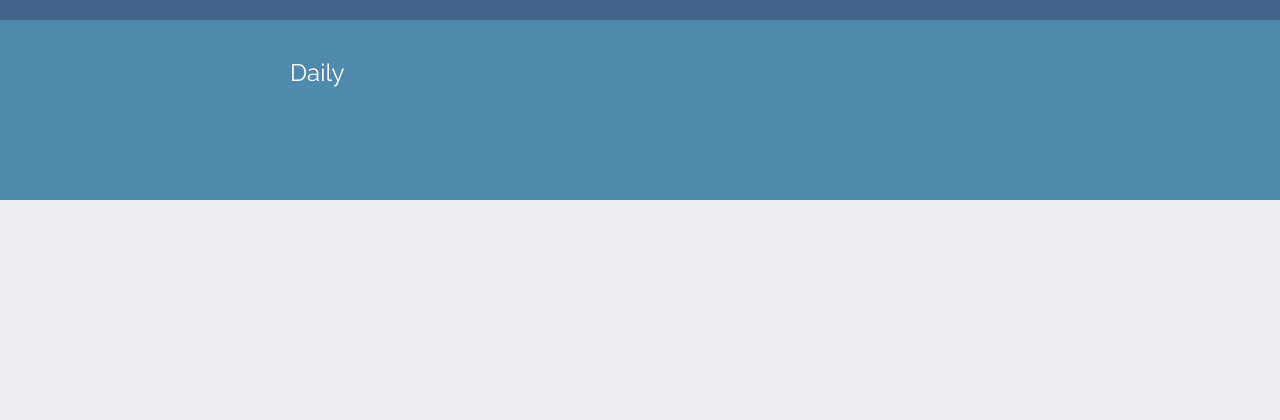
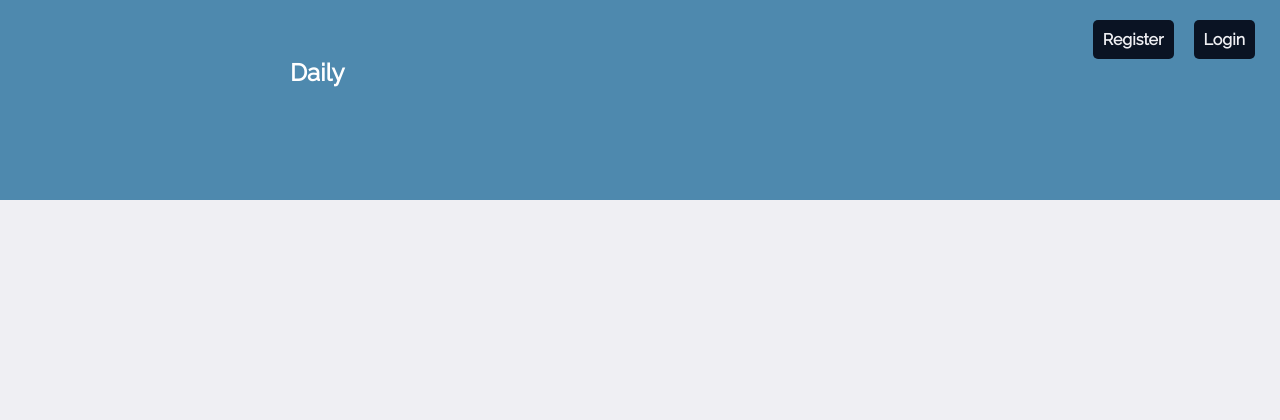
Before and after one commit to Benitmulindwa/daily, a Flask app: page / in a window 1280 px wide. Shown: the top 420 px of the page. Run offline with Flask 3, Linux system fonts and the light colour scheme; data that the repository does not hold is empty.

Commit message:
created logout functionalities

```diff
--- a/daily/routes.py
+++ b/daily/routes.py
@@ -3,7 +3,7 @@ from daily.forms import RegisterForm, LoginForm
 from daily import app,db,bcrypt
 import requests
 from daily.models import User
-from flask_login import login_user
+from flask_login import login_user, logout_user
 
 @app.route("/")
 def home():
@@ -52,3 +52,9 @@ def login():
              flash("Username and Password are not match!", 'danger')
 
     return render_template("users/login.html", form=form)
+
+@app.route("/logout")
+def logout():
+    logout_user()
+    flash("You have logged out successfully!", 'info')
+    return redirect(url_for("login"))
--- a/daily/static/css/styles.css
+++ b/daily/static/css/styles.css
@@ -1,3 +1,30 @@
+/* Navbar Buttons */
+.navbar-buttons {
+  position: absolute;
+  display: flex;
+  align-items: center;
+  margin-left: 20px;
+  right: 25px;
+
+}
+
+.btn {
+  color: #efeff3;
+  padding: 10px;
+  background-color: #0a1323;
+  border-radius: 5px;
+  margin-left: 20px;
+  font-weight: bold;
+  text-decoration: none;
+
+}
+
+.btn:hover {
+  background-color: #425f92;
+}
+
+
+
 .flash-message {
   background-color: #4f658b;
   width: 50%;
@@ -89,14 +116,6 @@ p a {
   text-decoration: none;
 }
 
-
-
-
-
-
-
-
-
 /* pour le bolg */
 
 
@@ -118,9 +137,10 @@ body {
 }
 
 .top {
+  position: relative;
   background: #4e89ae;
   height: 180px;
-  border-top: 20px solid #43658b;
+  border-top: 20px solid #4e89ae;
 }
 
 .top .title {
--- a/daily/templates/partials/header.html
+++ b/daily/templates/partials/header.html
@@ -22,7 +22,7 @@
                 setTimeout(function () {
                     var flashMessage = document.querySelector('.flash-message');
                     flashMessage.parentNode.removeChild(flashMessage);
-                }, 5000);
+                }, 4000);
             </script>
             {% endfor %}
             {%endif%}
@@ -30,7 +30,22 @@
         </div>
 
         <div class="top">
+            <div class="navbar-buttons">
+                {% if current_user.is_authenticated%}
+                <p style="color: aliceblue; font-weight:bold;">
+                    Welcome, {{current_user.username}}!
+                </p>
+                <a href="{{url_for('logout')}}" class="btn btn-danger">Logout</a>
+
+                {%else%}
+
+                <a href="{{url_for('register')}}" class="btn btn-primary">Register</a>
+                <a href="{{url_for('login')}}" class="btn btn-secondary">Login</a>
+
+
+                {%endif%}
+            </div>
             <div class="title">
-                <h1>Daily</h1>
+                <h1 style="font-weight: bold;">Daily</h1>
             </div>
         </div>
```
